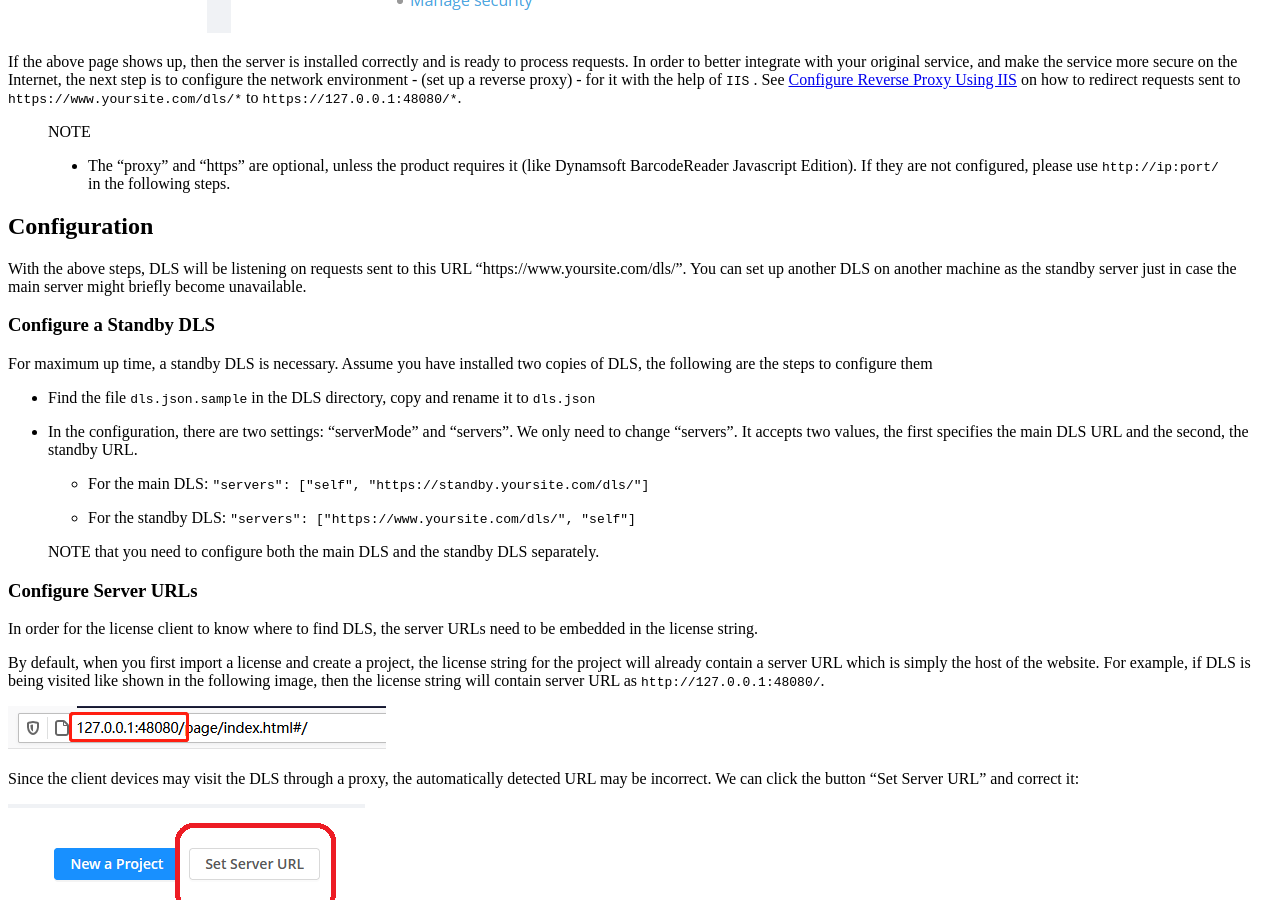
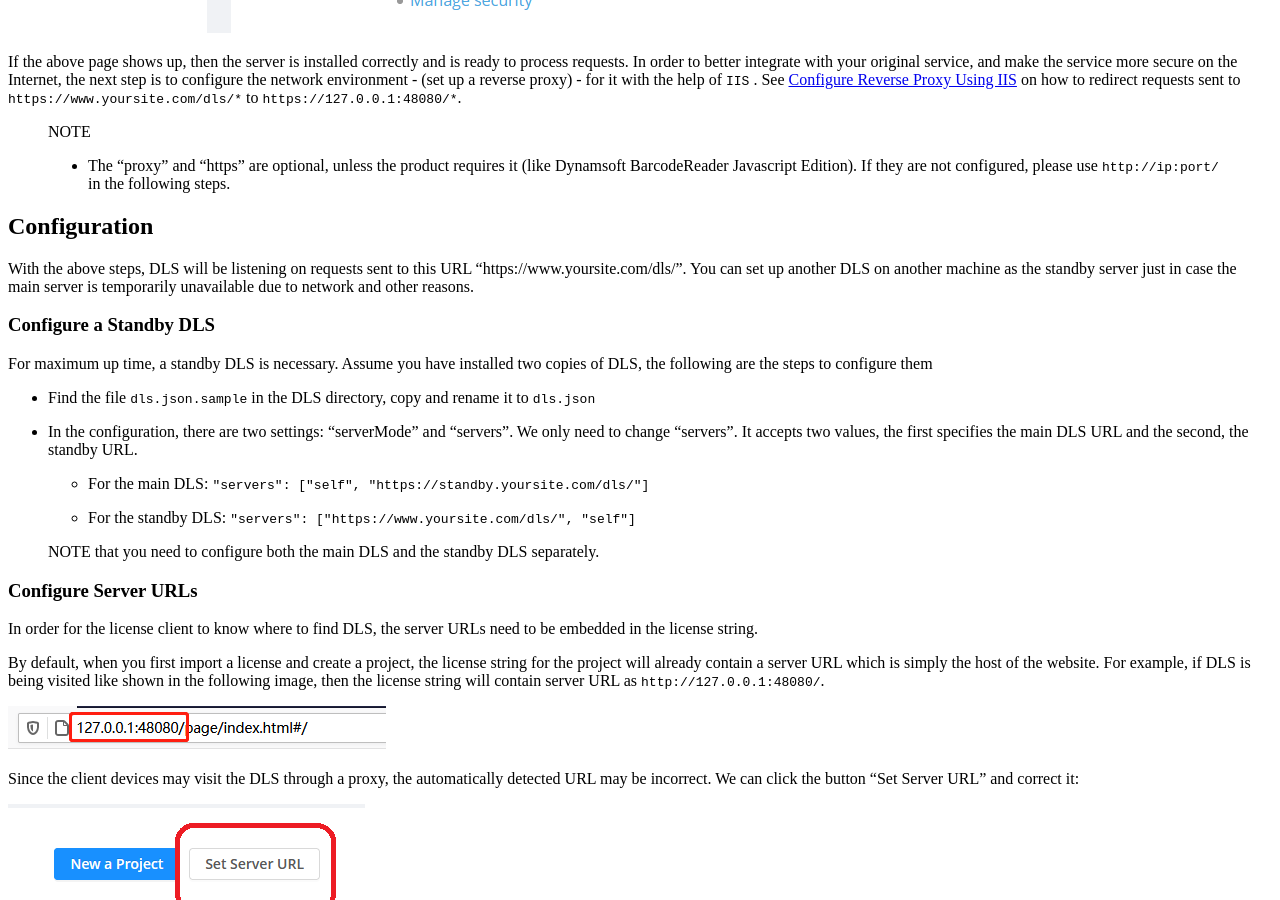
Before and after one commit to dynamsoft-docs/license-server-docs, a Jekyll site: the page built from selfhosting/DLSonWindows.md, in a window 1280 px wide and 900 px high, scrolled down 2417 px. Built offline with Jekyll 4.4.1, drawn with Linux system fonts in a browser that asks for light colours.

Commit message:
Update DLSonWindows.md

```diff
--- a/selfhosting/DLSonWindows.md
+++ b/selfhosting/DLSonWindows.md
@@ -78,7 +78,7 @@
 
 ## Configuration
 
-With the above steps, DLS will be listening on requests sent to this URL "https://www.yoursite.com/dls/". You can set up another DLS on another machine as the standby server just in case the main server might briefly become unavailable.
+With the above steps, DLS will be listening on requests sent to this URL "https://www.yoursite.com/dls/". You can set up another DLS on another machine as the standby server just in case the main server is temporarily unavailable due to network and other reasons.
 
 ### Configure a Standby DLS
 
```
